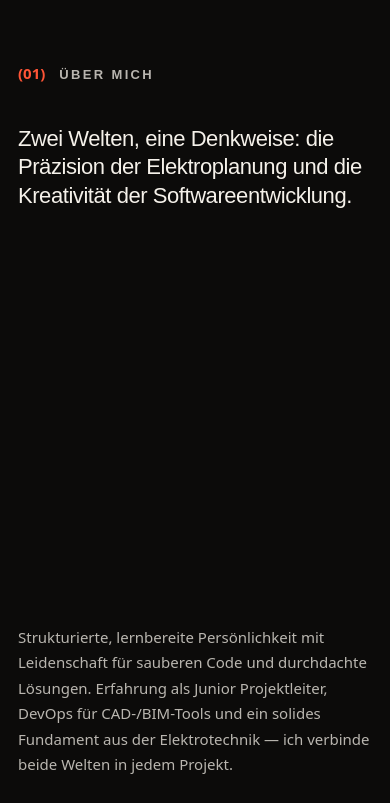
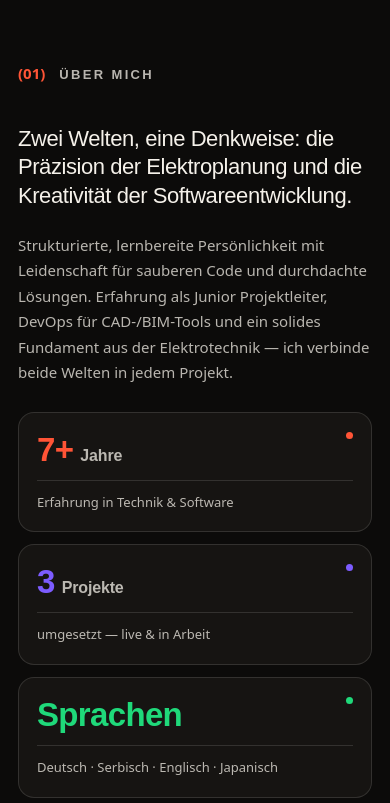
Before and after one commit to VeljkoIvic/VeljkoIvicPortfolio, a plain HTML site: page index.html in a window 390 px wide. Shown: the part 1200-2003 px from the top of the page. Drawn offline with Linux system fonts and the light colour scheme.

Commit message:
Fakten-Kacheln mit Einheit & Über-mich-Abstand auf Mobile fixen
- Zahlen-Kacheln zeigen jetzt Einheit (7+ Jahre, 3 Projekte) im
  Kennzahl-Stil; neuer .fact__unit-Stil, Render in renderAbout
- Texte angepasst (DE & EN)
- about__lead-row nutzt auf Mobile wieder Umbruch statt column-flex;
  behebt die riesige Lücke zwischen Lead und Fliesstext

Co-Authored-By: Claude Opus 4.8 (1M context) <noreply@anthropic.com>

```diff
--- a/css/style.css
+++ b/css/style.css
@@ -356,6 +356,13 @@ a { color: inherit; }
   font-size: 33px;
   line-height: 1;
   letter-spacing: -.02em;
+}
+.fact__unit {
+  margin-left: 7px;
+  font-size: 16px;
+  font-weight: 700;
+  letter-spacing: -.01em;
+  color: var(--muted);
 }
 .fact__rule { height: 1px; background: var(--line); margin: 14px 0 12px; }
 .fact__label { font-size: 13px; line-height: 1.45; color: var(--muted); }
@@ -743,8 +750,10 @@ a { color: inherit; }
 
 /* ---------- Tablet-Layout-Feinschliff ---------- */
 @media (max-width: 860px) {
-  .about__lead-row { flex-direction: column; }
-  .about__side { max-width: none; }
+  /* Lead & Text stapeln per Umbruch (nicht column-flex, sonst wird
+     die flex-basis zur Höhe und reisst eine riesige Lücke auf) */
+  .about__lead-row { gap: clamp(22px, 4vw, 36px); }
+  .about__side { flex-basis: 100%; max-width: none; }
   .work-grid { grid-template-columns: 1fr; }
 }
 
--- a/js/content.js
+++ b/js/content.js
@@ -22,8 +22,8 @@ const CONTENT = {
     aboutBody:
       "Strukturierte, lernbereite Persönlichkeit mit Leidenschaft für sauberen Code und durchdachte Lösungen. Erfahrung als Junior Projektleiter, DevOps für CAD-/BIM-Tools und ein solides Fundament aus der Elektrotechnik — ich verbinde beide Welten in jedem Projekt.",
     facts: [
-      { big: "7+", label: "Jahre Erfahrung in der Technik", color: "#ff5436" },
-      { big: "3", label: "Projekte, die ich umgesetzt habe", color: "#7c5cff" },
+      { big: "7+", unit: "Jahre", label: "Erfahrung in Technik & Software", color: "#ff5436" },
+      { big: "3", unit: "Projekte", label: "umgesetzt — live & in Arbeit", color: "#7c5cff" },
       { big: "Sprachen", label: "Deutsch · Serbisch · Englisch · Japanisch", color: "#1fd97a" },
       { big: "DevOps", label: "für CAD-/BIM-Tools — Automatisierung & Standards", color: "#e0a800" },
     ],
@@ -103,8 +103,8 @@ const CONTENT = {
     aboutBody:
       "A structured, eager-to-learn person with a passion for clean code and well-thought-out solutions. Experience as a junior project lead, DevOps for CAD/BIM tools and a solid foundation in electrical engineering — I bring both worlds together in every project.",
     facts: [
-      { big: "7+", label: "Years of experience in tech", color: "#ff5436" },
-      { big: "3", label: "Projects I’ve delivered", color: "#7c5cff" },
+      { big: "7+", unit: "years", label: "of experience in tech & software", color: "#ff5436" },
+      { big: "3", unit: "projects", label: "delivered — live & in progress", color: "#7c5cff" },
       { big: "Languages", label: "German · Serbian · English · Japanese", color: "#1fd97a" },
       { big: "DevOps", label: "for CAD/BIM tools — automation & standards", color: "#e0a800" },
     ],
--- a/js/main.js
+++ b/js/main.js
@@ -84,7 +84,10 @@
       facts.appendChild(
         el("div", { class: "fact" }, [
           el("span", { class: "fact__dot", style: `background:${f.color}` }),
-          el("div", { class: "fact__big", style: `color:${f.color}`, text: f.big }),
+          el("div", { class: "fact__big", style: `color:${f.color}` }, [
+            f.big,
+            f.unit ? el("span", { class: "fact__unit", text: f.unit }) : null,
+          ]),
           el("div", { class: "fact__rule" }),
           el("div", { class: "fact__label", text: f.label }),
         ])
```
